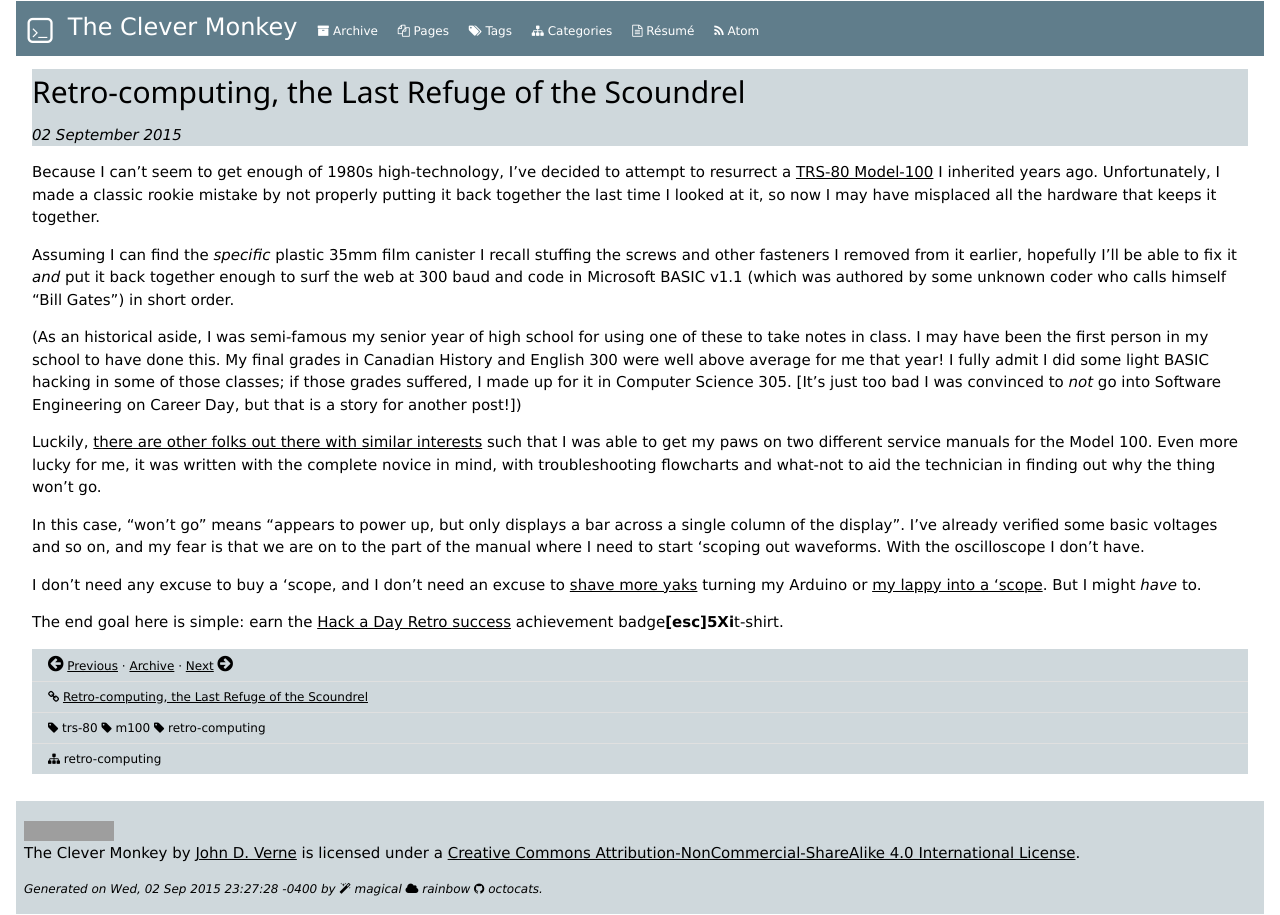
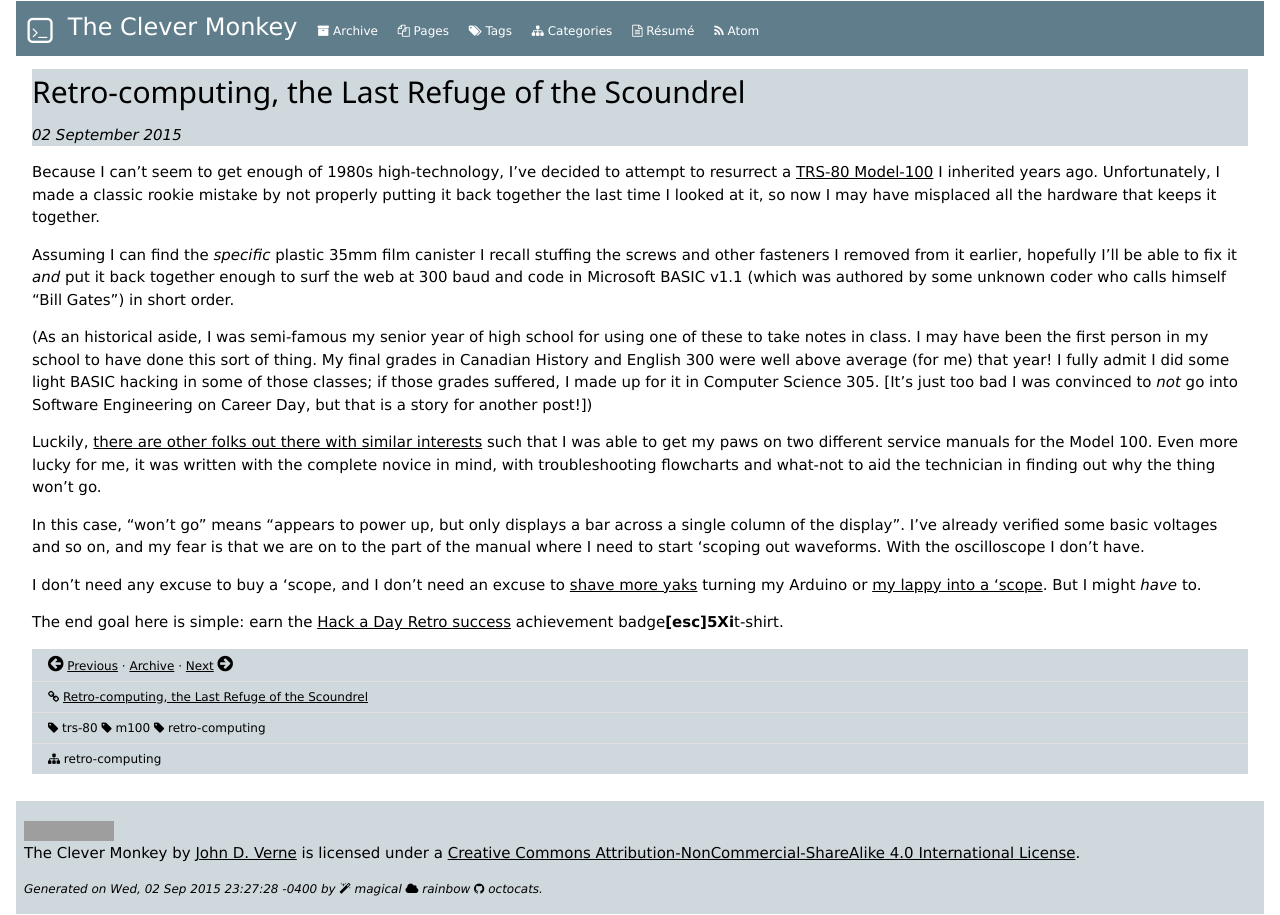
Before and after one commit to jverne/jverne.github.io, a Jekyll site: the page built from _posts/2015-09-02-retro-computing-the-last-refuge-of-the-scoundrel.md, in a window 1280 px wide. Built offline with Jekyll 4.4.1, drawn with Linux system fonts in a browser that asks for light colours; nearby versions of some CDN libraries; comment, search, counter and statistics services are not loaded; grey boxes are pictures that could not be loaded.

Commit message:
Updated 2015-09-02-retro-computing-the-last-refuge-of-the-scoundrel.md

```diff
--- a/_posts/2015-09-02-retro-computing-the-last-refuge-of-the-scoundrel.md
+++ b/_posts/2015-09-02-retro-computing-the-last-refuge-of-the-scoundrel.md
@@ -18,7 +18,7 @@
 
 Assuming I can find the _specific_ plastic 35mm film canister I recall stuffing the screws and other fasteners I removed from it earlier, hopefully I'll be able to fix it _and_ put it back together enough to surf the web at 300 baud and code in Microsoft BASIC v1.1 (which was authored by some unknown coder who calls himself "Bill Gates") in short order.
 
-(As an historical aside, I was semi-famous my senior year of high school for using one of these to take notes in class. I may have been the first person in my school to have done this. My final grades in Canadian History and English 300 were well above average for me that year! I fully admit I did some light BASIC hacking in some of those classes; if those grades suffered, I made up for it in Computer Science 305. [It's just too bad I was convinced to *not* go into Software Engineering on Career Day, but that is a story for another post!])
+(As an historical aside, I was semi-famous my senior year of high school for using one of these to take notes in class. I may have been the first person in my school to have done this sort of thing. My final grades in Canadian History and English 300 were well above average (for me) that year! I fully admit I did some light BASIC hacking in some of those classes; if those grades suffered, I made up for it in Computer Science 305. [It's just too bad I was convinced to *not* go into Software Engineering on Career Day, but that is a story for another post!])
 
 Luckily, [there are other folks out there with similar interests](http://www.club100.org/) such that I was able to get my paws on two different service manuals for the Model 100. Even more lucky for me, it was written with the complete novice in mind, with troubleshooting flowcharts and what-not to aid the technician in finding out why the thing won't go.
 
```
